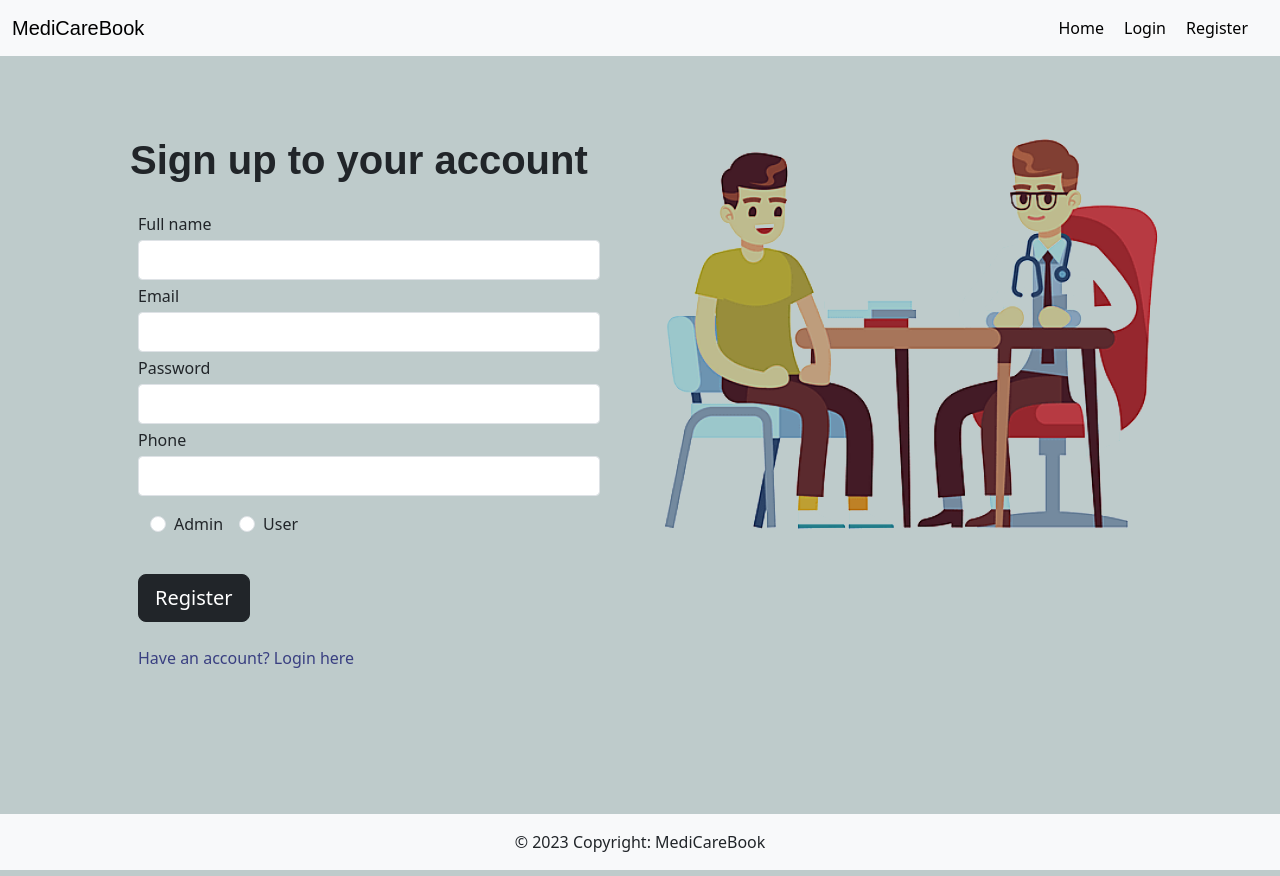
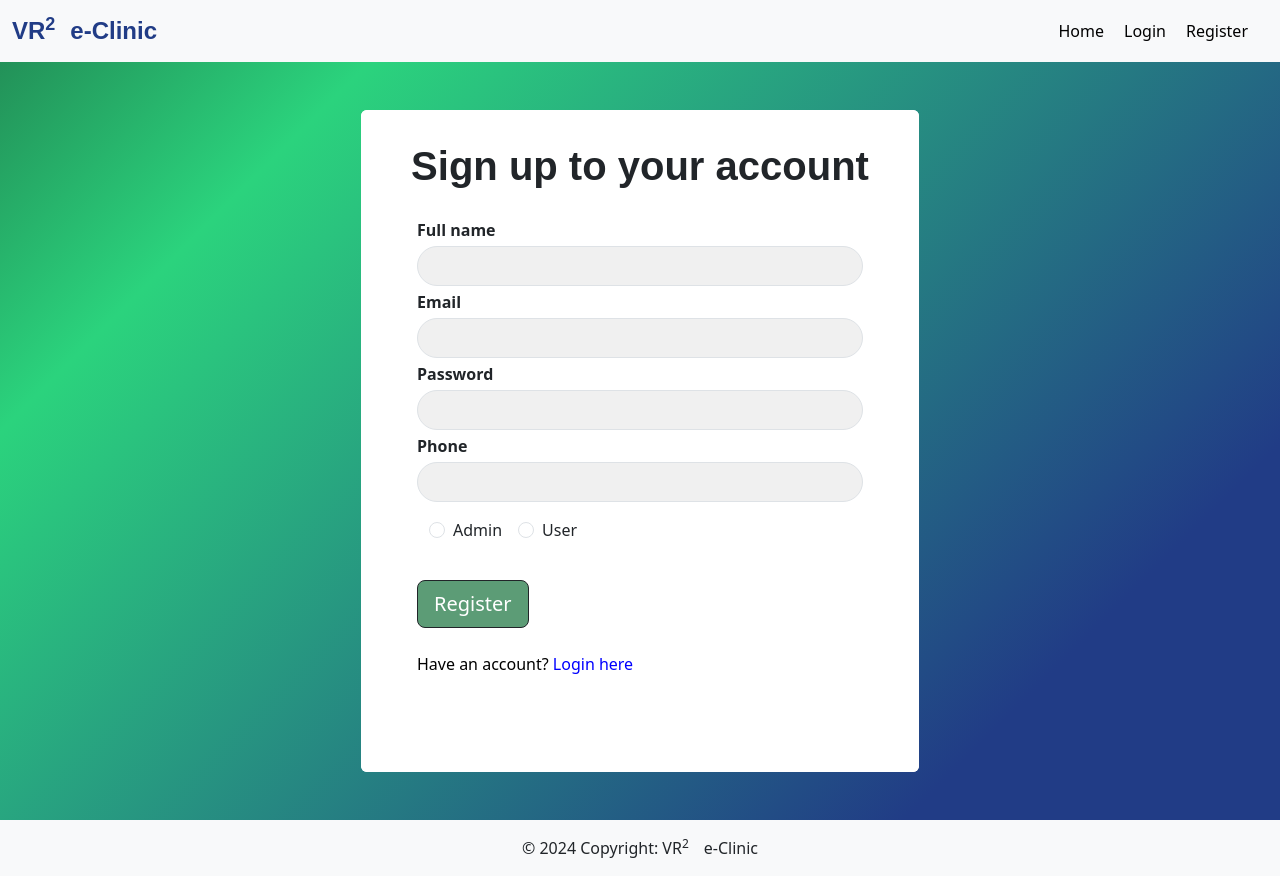
Before and after one commit to RajKumar076/Book_a_doctor, a React (Create React App) app in the folder code/frontend/: page /register in a window 1280 px wide. Built offline with nearby package versions, Linux system fonts and the light colour scheme.

Commit message:
Changes in landing,login and register pages

```diff
--- a/code/frontend/src/App.css
+++ b/code/frontend/src/App.css
@@ -7,8 +7,56 @@
 }
 
 body {
-  background-color: rgb(190, 203, 203);
+  /* background-color: rgb(190, 203, 203); */
+  background: linear-gradient(-45deg, rgb(33, 60, 134) 20%,rgb(43, 211, 125) 80%, rgb(33, 134, 82) 100%);
 }
+
+/* ############### Landing Page Start ############### */
+
+.logo{
+  color: rgb(33, 60, 134);
+  font-size: larger;
+  font-weight: 800;
+}
+
+.nav-container{
+  /* background-color: rgb(132, 73, 228); */
+  color: rgb(144, 85, 238);
+}
+
+.nav-items{
+  font-weight: 500;
+}
+
+.nav-items:hover{
+  /* transform: scaleX(1); */
+  color: rgb(33, 134, 82);
+}
+
+.register-btn{
+  background-color: #f0f0f0;
+  color: black;
+  /* border-radius: 25cap; */
+  justify-content: center;
+  align-items: center;
+  font-weight: 600;
+}
+
+.register-btn:hover{
+  /* background: linear-gradient(-45deg, rgb(33, 60, 134) 20%,rgb(43, 211, 125) 80%, rgb(33, 134, 82) 100%); */
+  background-color: black;
+  color: #f0f0f0;
+}
+
+.btn-hvr{
+  background-color: rgb(92, 156, 118);
+}
+
+.btn-hvr:hover{
+  background-color: rgb(50, 49, 53);
+}
+
+/* ############### Landing Page End ################### */
 
 a {
   color: black;
@@ -53,6 +101,7 @@ a {
   display: flex;
   align-items: center;
   justify-content: center;
+  color: #f0f0f0;
 }
 
 span {
--- a/code/frontend/src/App.js
+++ b/code/frontend/src/App.js
@@ -31,7 +31,7 @@ function App() {
           </Routes>
         </div>
         <footer className="bg-light text-center text-lg-start">
-          <div className="text-center p-3">© 2023 Copyright: MediCareBook</div>
+          <div className="text-center p-3">© 2024 Copyright: VR<sup>2</sup>e-Clinic</div>
           </footer>
         </CookiesProvider>
       </Router>
--- a/code/frontend/src/components/common/Home.jsx
+++ b/code/frontend/src/components/common/Home.jsx
@@ -10,9 +10,9 @@ const Home = () => {
   return (
     <>
       <Navbar expand="lg" className="bg-body-tertiary">
-        <Container fluid>
+        <Container fluid className='nav-container'>
           <Navbar.Brand>
-            <Link to={'/'}>MediCareBook</Link>
+            <Link to={'/'} className='logo'>VR<sup>2</sup>e-Clinic</Link>
           </Navbar.Brand>
           <Navbar.Toggle aria-controls="navbarScroll" />
           <Navbar.Collapse id="navbarScroll">
@@ -22,10 +22,10 @@ const Home = () => {
               navbarScroll
             >
             </Nav>
-            <Nav>
-              <Link to={'/'}>Home</Link>
-              <Link to={'/login'}>Login</Link>
-              <Link to={'/register'}>Register</Link>
+            <Nav className='nav-item-bar'>
+              <Link to={'/'} className='nav-items'>Home</Link>
+              <Link to={'/login'} className='nav-items'>Login</Link>
+              <Link to={'/register'} className='nav-items'>Register</Link>
             </Nav>
 
           </Navbar.Collapse>
@@ -33,16 +33,17 @@ const Home = () => {
       </Navbar>
 
       <div className='home-container'>
-        <div className="left-side">
-          <img alt="" src={p3} />
-        </div>
+
         <div className="right-side">
           <p>
             <span className='f-letter'>Effortlessly schedule your doctor</span><br />
             <span className='s-letter'>appointments with just a few clicks,</span> <br />
             <span className='t-letter'>putting your health in your hands.</span><br />
-            <Button color='info' className='mt-3 register'><Link to={'/Login'}>Book your Doctor</Link></Button>
+            <Link to={'/Login'}><Button  className='mt-3 rounded-pill register-btn'>Book your Doctor</Button></Link>
           </p>
+        </div>
+        <div className="left-side">
+          <img alt="" src={p3} />
         </div>
       </div>
 
--- a/code/frontend/src/components/common/Login.jsx
+++ b/code/frontend/src/components/common/Login.jsx
@@ -4,16 +4,16 @@ import Nav from 'react-bootstrap/Nav';
 import Navbar from 'react-bootstrap/Navbar';
 import { message } from 'antd';
 import { Button, Form } from 'react-bootstrap';
-import photo1 from '../../images/photo1.png'
+// import photo1 from '../../images/photo1.png';
 import axios from 'axios';
 import { Link, useNavigate} from 'react-router-dom';
 import {
   MDBContainer,
   MDBCard,
   MDBCardBody,
-  MDBCardImage,
+  // MDBCardImage,
   MDBRow,
-  MDBCol,
+  // MDBCol,
   MDBInput
 }
   from 'mdb-react-ui-kit';
@@ -71,7 +71,7 @@ const Login = () => {
       <Navbar expand="lg" className="bg-body-tertiary">
         <Container fluid>
           <Navbar.Brand>
-            <Link to={'/'}>MediCareBook</Link>
+            <Link to={'/'} className='logo'>VR<sup>2</sup>e-Clinic</Link>
           </Navbar.Brand>
           <Navbar.Toggle aria-controls="navbarScroll" />
           <Navbar.Collapse id="navbarScroll">
@@ -82,9 +82,9 @@ const Login = () => {
             >
             </Nav>
             <Nav>
-              <Link to={'/'}>Home</Link>
-              <Link to={'/login'}>Login</Link>
-              <Link to={'/register'}>Register</Link>
+              <Link to={'/'} className='nav-items'>Home</Link>
+              <Link to={'/login'} className='nav-items'>Login</Link>
+              <Link to={'/register'} className='nav-items'>Register</Link>
             </Nav>
 
           </Navbar.Collapse>
@@ -94,24 +94,24 @@ const Login = () => {
 
       <MDBContainer className="my-5">
 
-        <MDBCard style={{ border: 'none' }}>
-          <MDBRow style={{ background: 'rgb(190, 203, 203)' }} className='g-0 border-none p-3'>
+        <MDBCard style={{ border: 'none' }} className='w-50 h-50 mx-auto'>
+          <MDBRow style={{ background: 'white' }} className='g-0 border-none p-3 rounded'>
 
-            <MDBCol md='6'>
+            {/* <MDBCol md='6'>
               <MDBCardImage src={photo1} alt="login form" className='rounded-start w-100' />
-            </MDBCol>
+            </MDBCol> */}
 
-            <MDBCol md='6'>
+             {/* <MDBCol md='6'> */}
               <MDBCardBody className='d-flex mx-5 flex-column'>
 
-                <div className='d-flex flex-row mt-2 mb-5'>
-                  <span className="h1 fw-bold mb-0">Sign in to your account</span>
+                <div className='d-flex flex-row mt-2 mb-5 justify-content-center'>
+                  <span className="h1 fw-bold mb-0 text-center">Sign in to your account</span>
                 </div>
 
                 <Form onSubmit={handleSubmit}>
-                <label className="form-label" htmlFor="formControlLgEmail">Email</label>
+                <label className="form-label fw-bold" htmlFor="formControlLgEmail">Email</label>
                   <MDBInput
-                    style={{ margin: '5px auto' }}
+                    style={{ margin: '5px auto', background: '#f0f0f0' }}
                     name="email"
                     value={user.email}
                     onChange={handleChange}
@@ -119,10 +119,11 @@ const Login = () => {
                     type="email"
                     size="md"
                     autoComplete='off'
+                    className='rounded-pill'
                   />
-                  <label className="form-label" htmlFor="formControlLgPassword">Password</label>
+                  <label className="form-label fw-bold" htmlFor="formControlLgPassword">Password</label>
                   <MDBInput
-                    style={{ margin: '5px auto' }}
+                    style={{ margin: '5px auto', background: '#f0f0f0' }}
                     name="password"
                     value={user.password}
                     onChange={handleChange}
@@ -130,13 +131,15 @@ const Login = () => {
                     type="password"
                     size="md"
                     autoComplete='off'
+                    className='rounded-pill'
                   />
-                  <Button className="mb-4 px-5 bg-dark" size='lg' type='submit'>Login</Button>
+                  <br></br>
+                  <Button className="mb-4 px-5 btn-hvr" size='lg' type='submit'>Login</Button>
                 </Form>
-                <p className="mb-5 pb-lg-2" style={{ color: '#393f81' }}>Don't have an account? <Link to={'/register'} style={{ color: '#393f81' }}>Register here</Link></p>
+                <p className="mb-5 pb-lg-2" style={{ color: 'black' }}>Don't have an account? <Link to={'/register'} style={{ color: 'blue'}}>Register here</Link></p>
 
               </MDBCardBody>
-            </MDBCol>
+              {/* </MDBCol> */}
 
           </MDBRow>
         </MDBCard>
--- a/code/frontend/src/components/common/Register.jsx
+++ b/code/frontend/src/components/common/Register.jsx
@@ -3,16 +3,16 @@ import Container from 'react-bootstrap/Container';
 import Nav from 'react-bootstrap/Nav';
 import Navbar from 'react-bootstrap/Navbar';
 import { message } from 'antd'
-import p2 from '../../images/p2.png'
+// import p2 from '../../images/p2.png'
 import { Button, Form } from 'react-bootstrap';
 import { Link, useNavigate } from 'react-router-dom';
 import {
   MDBContainer,
   MDBCard,
   MDBCardBody,
-  MDBCardImage,
+  // MDBCardImage,
   MDBRow,
-  MDBCol,
+  // MDBCol,
   MDBInput,
   MDBRadio,
 }
@@ -53,7 +53,7 @@ const Register = () => {
       <Navbar expand="lg" className="bg-body-tertiary">
         <Container fluid>
           <Navbar.Brand>
-            <Link to={'/'}>MediCareBook</Link>
+            <Link to={'/'} className='logo'>VR<sup>2</sup>e-Clinic</Link>
           </Navbar.Brand>
           <Navbar.Toggle aria-controls="navbarScroll" />
           <Navbar.Collapse id="navbarScroll">
@@ -64,9 +64,9 @@ const Register = () => {
             >
             </Nav>
             <Nav>
-              <Link to={'/'}>Home</Link>
-              <Link to={'/login'}>Login</Link>
-              <Link to={'/register'}>Register</Link>
+              <Link to={'/'} className='nav-items'>Home</Link>
+              <Link to={'/login'} className='nav-items'>Login</Link>
+              <Link to={'/register'} className='nav-items'>Register</Link>
             </Nav>
 
           </Navbar.Collapse>
@@ -76,28 +76,28 @@ const Register = () => {
 
       <MDBContainer className="my-5">
 
-        <MDBCard style={{ border: 'none' }}>
-          <MDBRow style={{ background: 'rgb(190, 203, 203)' }} className='g-0 border-none p-3'>
+        <MDBCard style={{ border: 'none' }} className='w-50 h-50 mx-auto'>
+          <MDBRow style={{ background: 'white' }} className='g-0 border-none p-3 rounded'>
 
-            <MDBCol md='6'>
+            {/* <MDBCol md='6'> */}
               <MDBCardBody className='d-flex mx-3 flex-column'>
 
-                <div className='d-flex flex-row mb-2'>
+                <div className='d-flex flex-row mb-2 d-flex justify-content-center'>
                   <span className="h1 text-center fw-bold">Sign up to your account</span>
                 </div>
                 <div className="p-2">
                   <Form onSubmit={handleSubmit} >
-                    <label class="my-1 form-label" htmlFor="formControlLg">Full name</label>
-                    <MDBInput style={{ height: '40px' }} name='fullName' value={user.fullName} onChange={handleChange} id='formControlLg' type='text' size="sm" />
+                    <label class="my-1 form-label fw-bold" htmlFor="formControlLg">Full name</label>
+                    <MDBInput style={{ height: '40px', background: '#f0f0f0' }} name='fullName' value={user.fullName} onChange={handleChange} id='formControlLg' type='text' size="sm" className='rounded-pill' />
 
-                    <label class="my-1 form-label" htmlFor="formControlLg">Email</label>
-                    <MDBInput style={{ height: '40px' }} name='email' value={user.email} onChange={handleChange} id='formControlLg' type='email' size="sm" />
+                    <label class="my-1 form-label fw-bold" htmlFor="formControlLg">Email</label>
+                    <MDBInput style={{ height: '40px', background: '#f0f0f0' }} name='email' value={user.email} onChange={handleChange} id='formControlLg' type='email' size="sm" className='rounded-pill' />
 
-                    <label class="my-1 form-label" htmlFor="formControlLg">Password</label>
-                    <MDBInput style={{ height: '40px' }} name='password' value={user.password} onChange={handleChange} id='formControlLg' type='password' size="sm" />
+                    <label class="my-1 form-labe fw-bold" htmlFor="formControlLg">Password</label>
+                    <MDBInput style={{ height: '40px', background: '#f0f0f0' }} name='password' value={user.password} onChange={handleChange} id='formControlLg' type='password' size="sm" className='rounded-pill' />
 
-                    <label class="my-1 form-label" htmlFor="formControlLg">Phone</label>
-                    <MDBInput style={{ height: '40px' }} name='phone' value={user.phone} onChange={handleChange} id='formControlLg' type='phone' size="sm" />
+                    <label class="my-1 form-label fw-bold" htmlFor="formControlLg">Phone</label>
+                    <MDBInput style={{ height: '40px', background: '#f0f0f0' }} name='phone' value={user.phone} onChange={handleChange} id='formControlLg' type='phone' size="sm" className='rounded-pill' />
 
                     <Container className='my-3'>
                       <MDBRadio
@@ -120,18 +120,18 @@ const Register = () => {
                       />
                     </Container>
 
-                    <Button style={{marginTop: '20px'}} className="mb-4 bg-dark" variant='dark' size='lg' type="submit">Register</Button>
+                    <Button style={{marginTop: '20px'}} className="mb-4 btn-hvr" variant='dark' size='lg' type="submit">Register</Button>
                   </Form>
-                  <p className="mb-5 pb-md-2" style={{ color: '#393f81' }}>Have an account? <Link to={'/login'} style={{ color: '#393f81' }}>Login here</Link></p>
+                  <p className="mb-5 pb-md-2" style={{ color: 'black' }}>Have an account? <Link to={'/login'} style={{ color: 'blue' }}>Login here</Link></p>
 
                 </div>
 
               </MDBCardBody>
-            </MDBCol>
+            {/* </MDBCol> */}
 
-            <MDBCol md='6'>
+            {/* <MDBCol md='6'>
               <MDBCardImage style={{ mixBlendMode: 'darken' }} src={p2} alt="login form" className='rounded-start w-100' />
-            </MDBCol>
+            </MDBCol> */}
 
           </MDBRow>
         </MDBCard>
```
